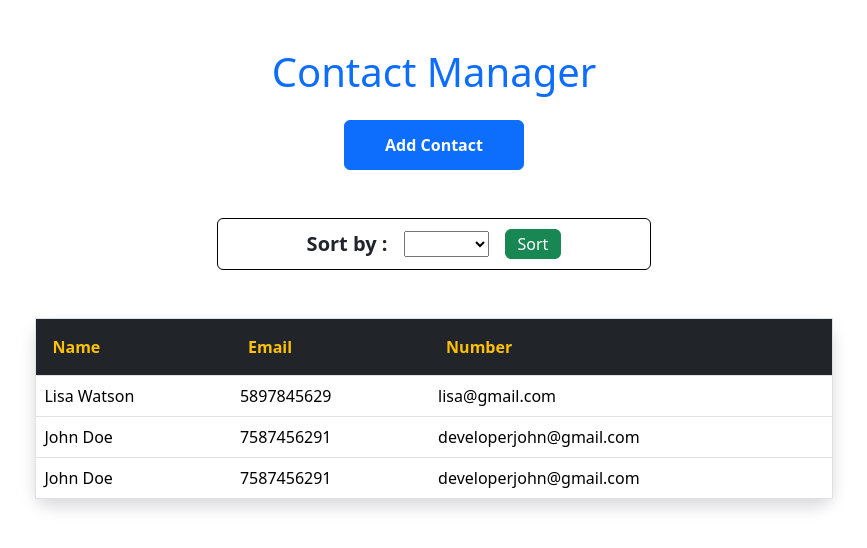
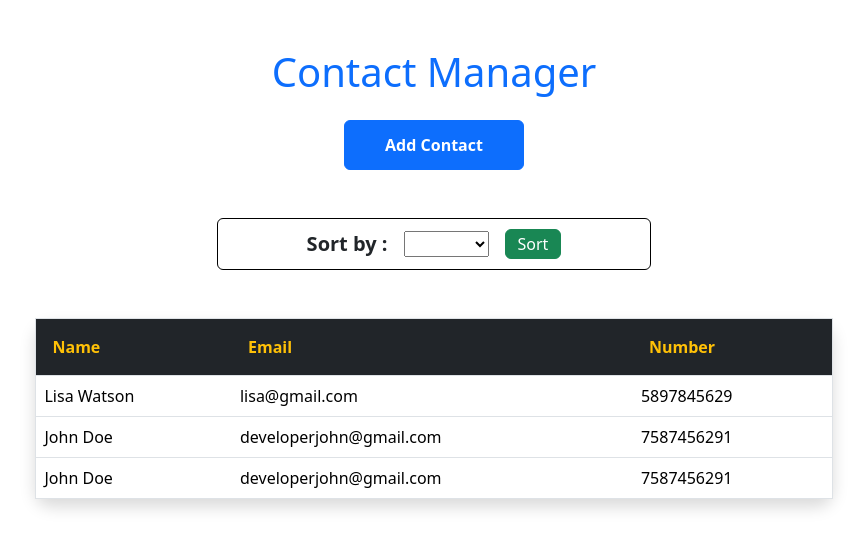
Before and after one commit to gauthamjoshy/contact-manager, a React (Vite) app: page / in a window 1280 px wide. Shown: the top 548 px of the page, without its empty margins (206-1073 px from the left). Built offline with nearby package versions, Linux system fonts and the light colour scheme.

Commit message:
designing

```diff
--- a/src/pages/PhoneBook.jsx
+++ b/src/pages/PhoneBook.jsx
@@ -46,18 +46,18 @@ function PhoneBook() {
                         <tbody>
                             <tr>
                                 <td>Lisa Watson</td>
+                                <td>lisa@gmail.com</td>
                                 <td>5897845629</td>
-                                <td>lisa@gmail.com</td>
                             </tr>
                             <tr>
                                 <td>John Doe</td>
+                                <td>developerjohn@gmail.com</td>
                                 <td>7587456291</td>
-                                <td>developerjohn@gmail.com</td>
                             </tr>
                             <tr>
                                 <td>John Doe</td>
+                                <td>developerjohn@gmail.com</td>
                                 <td>7587456291</td>
-                                <td>developerjohn@gmail.com</td>
                             </tr>
 
                         </tbody>
```
